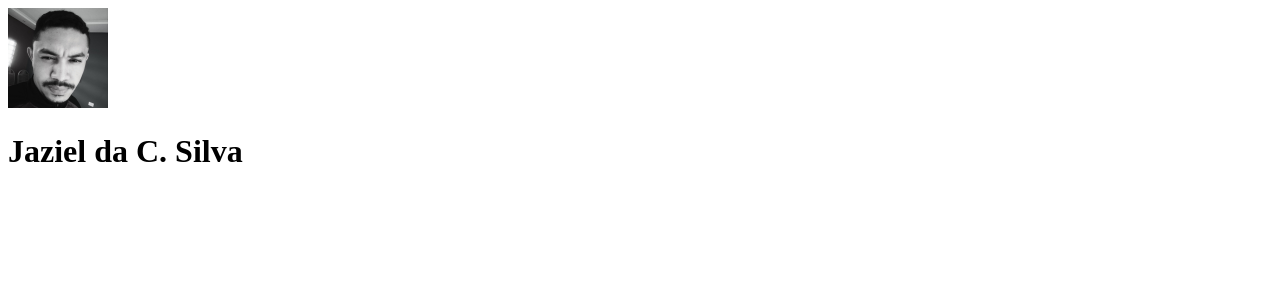
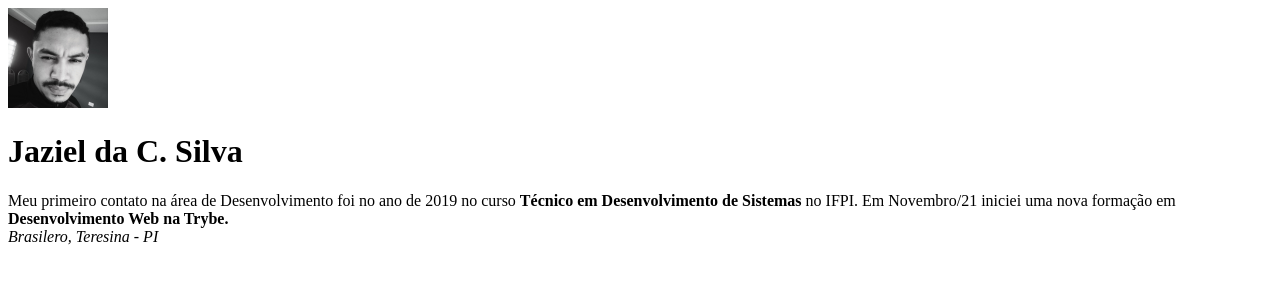
Before and after one commit to Jazyel99/Jazyel99.github.io, a plain HTML site: page index.html in a window 1280 px wide. Drawn offline with Linux system fonts and the light colour scheme.

Commit message:
adicionado uma descrição no arquivo index.html

```diff
--- a/index.html
+++ b/index.html
@@ -9,5 +9,6 @@
 <body>
   <img src="images/perfil.jpeg" alt="Foto de Jazil" width="100px">
   <h1>Jaziel da C. Silva</h1>
+  <p>Meu primeiro contato na área de Desenvolvimento foi no ano de 2019 no curso <strong>Técnico em Desenvolvimento de Sistemas</strong> no IFPI. Em Novembro/21 iniciei uma nova formação em <strong>Desenvolvimento Web na Trybe.</strong><br><em>Brasilero, Teresina - PI</em></p>
 </body>
 </html>
```
